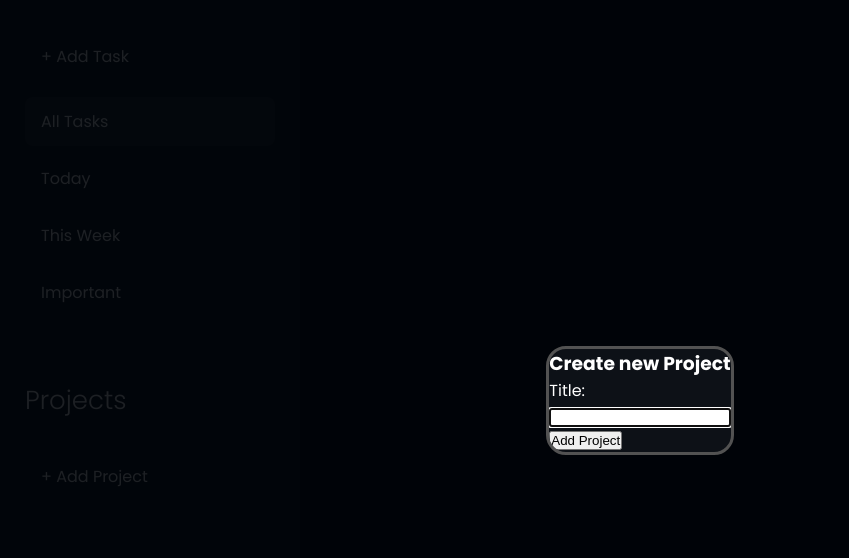
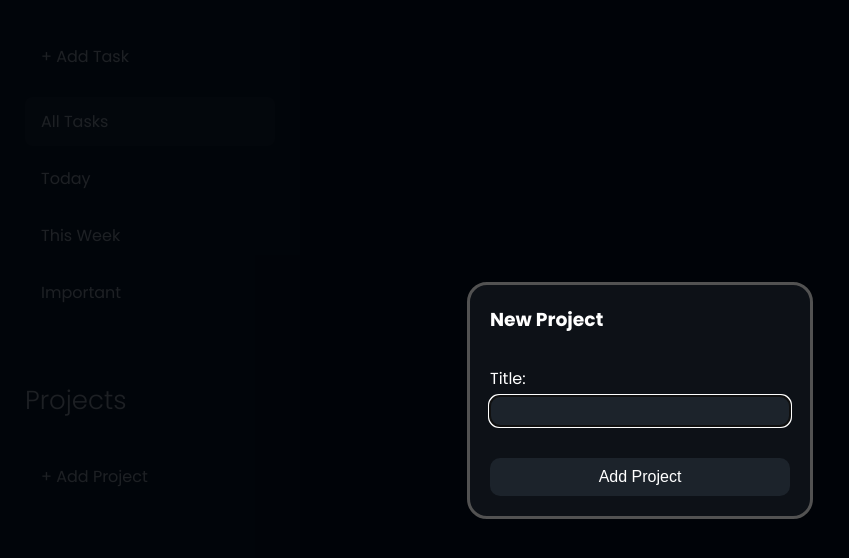
Before and after one commit to PDLIF/to-do-list-TOP, a website built with webpack: page src/index.html in a window 1280 px wide. Both pictures are taken after a click on the element "+ Add Project". Shown: the whole page, without its empty margins (0-849 px from the left). Built offline with nearby package versions, Linux system fonts and the light colour scheme.

Commit message:
styling add project form

```diff
--- a/src/index.html
+++ b/src/index.html
@@ -86,13 +86,13 @@
             </form>
         </dialog>
         <dialog class="add-project-form-dialog hidden">
-            <form class="add-project-form">
-                <h3 class="form-heading">Create new Project</h3>
+            <form class="form add-project-form">
+                <h3 class="form-heading">New Project</h3>
                 <div class="formField">
                     <label for="title">Title:</label>
-                    <input type="text" id="title" name="title" class="project-title-input" required>
+                    <input type="text" id="title" name="title" class="form-input project-title-input" required>
                 </div>
-                <button type="submit" class="add-project-form-btn">Add Project</button>
+                <button type="submit" class="form-submit-btn add-project-form-btn">Add Project</button>
             </form>
         </dialog>
 
```
Also changed, not shown: src/style.css (line endings or trailing spaces).
